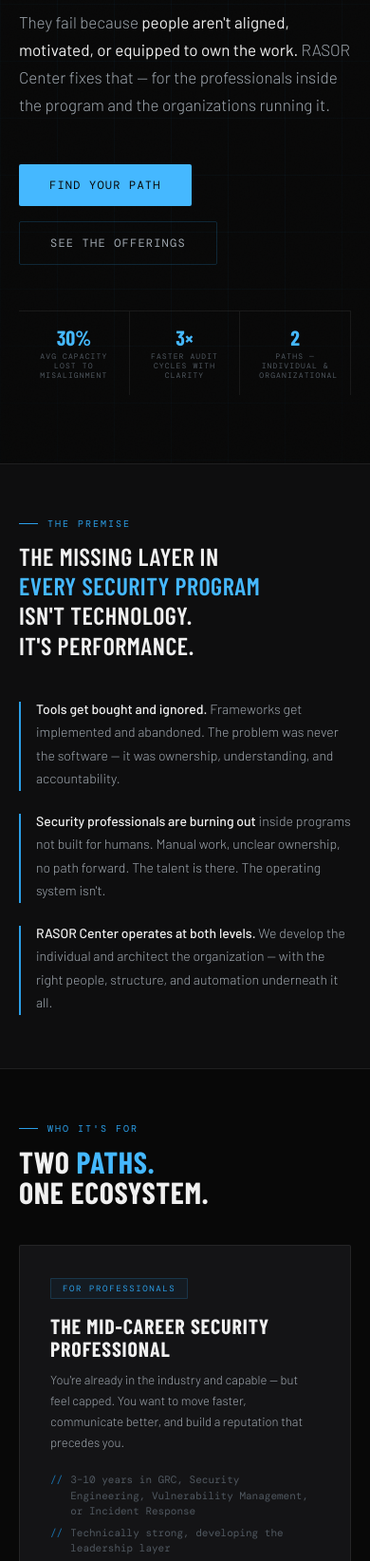
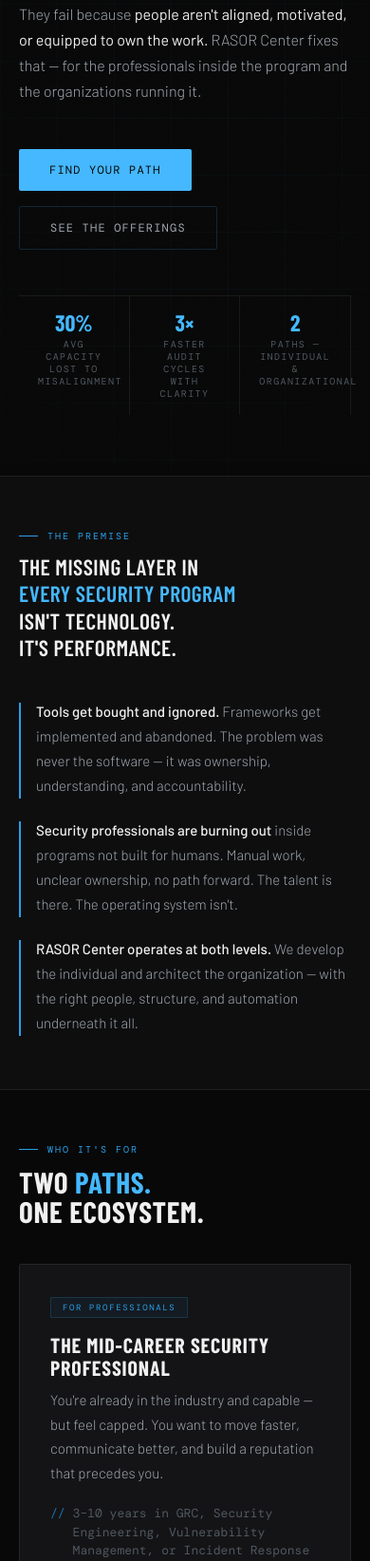
Before and after one commit to kfuller/kfuller.github.io, a plain HTML site: page index.html in a window 390 px wide. Shown: the part 356-2000 px from the top of the page at 95% size. Drawn offline with nearby package versions, Linux system fonts and the light colour scheme; a web font is replaced by a local one.

Commit message:
Add files via upload

```diff
--- a/index.html
+++ b/index.html
@@ -155,30 +155,47 @@
   .offers-grid { grid-template-columns:1fr; }
   .cta-grid { grid-template-columns:1fr; }
   footer { flex-direction:column; gap:1rem; text-align:center; padding:2rem 1.25rem; }
-  .hero-stats {
-    position:static;
-    border:none;
-    border-top:1px solid var(--border-dim);
-    margin-top:3rem;
-    flex-wrap:wrap;
-  }
-  .stat-item {
-    padding:1rem 1.25rem;
-    flex:1;
-    min-width:100px;
-  }
-  .stat-label { white-space:normal; font-size:8px; }
-  .stat-num { font-size:22px; }
-  .workshop-row {
-    padding:1.25rem;
-    gap:0.75rem;
-  }
-  .wk-name { font-size:15px; }
+
+  /* Hero stats */
+  .hero-stats { position:static; border:none; border-top:1px solid var(--border-dim); margin-top:3rem; flex-wrap:wrap; }
+  .stat-item { padding:1rem 1.25rem; flex:1; min-width:100px; }
+  .stat-label { white-space:normal; font-size:10px; }
+  .stat-num { font-size:24px; }
+
+  /* Hero text */
+  .hero-sub { font-size:16px; }
+
+  /* Premise */
+  .premise-statement { font-size:clamp(22px,6vw,36px); }
+  .premise-point p { font-size:15px; }
+
+  /* Audience */
+  .audience-desc { font-size:15px; }
+  .trait { font-size:13px; }
+  .audience-title { font-size:22px; }
+
+  /* Offers */
+  .offer-block { padding:1.5rem; }
+  .offer-title { font-size:20px; }
+  .offer-desc { font-size:14px; }
+  .offer-items li { font-size:14px; }
+  .offer-price { font-size:22px; }
+
+  /* Workshops */
+  .workshop-row { padding:1.25rem; gap:0.75rem; }
+  .wk-name { font-size:17px; }
   .wk-meta-row { gap:4px; }
-  .wk-tag { font-size:9px; padding:2px 6px; }
-  .wk-arrow { font-size:14px; }
+  .wk-tag { font-size:11px; padding:3px 8px; }
+  .wk-arrow { font-size:16px; }
+
+  /* CTA */
+  .cta-title { font-size:28px; }
+  .cta-desc { font-size:15px; }
+
+  /* Section titles */
+  .section-title { font-size:clamp(30px,8vw,48px); }
+
   .hero-scroll { display:none; }
-  .offer-block { padding:1.5rem; }
 }
 </style>
 </head>
```
